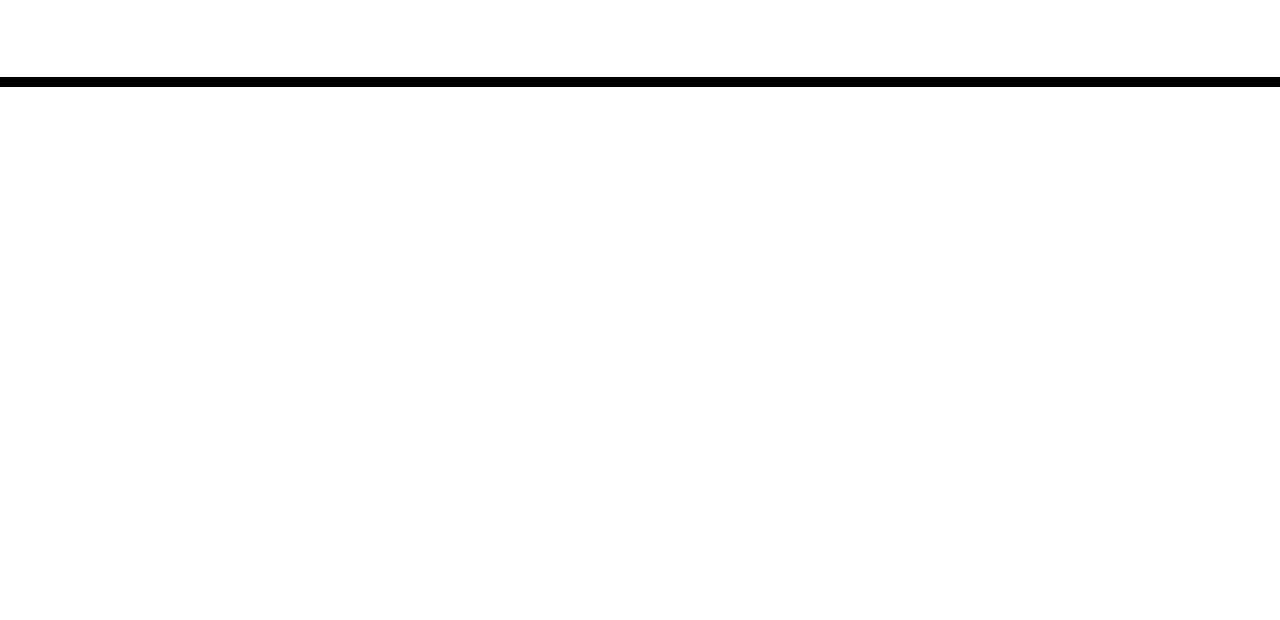
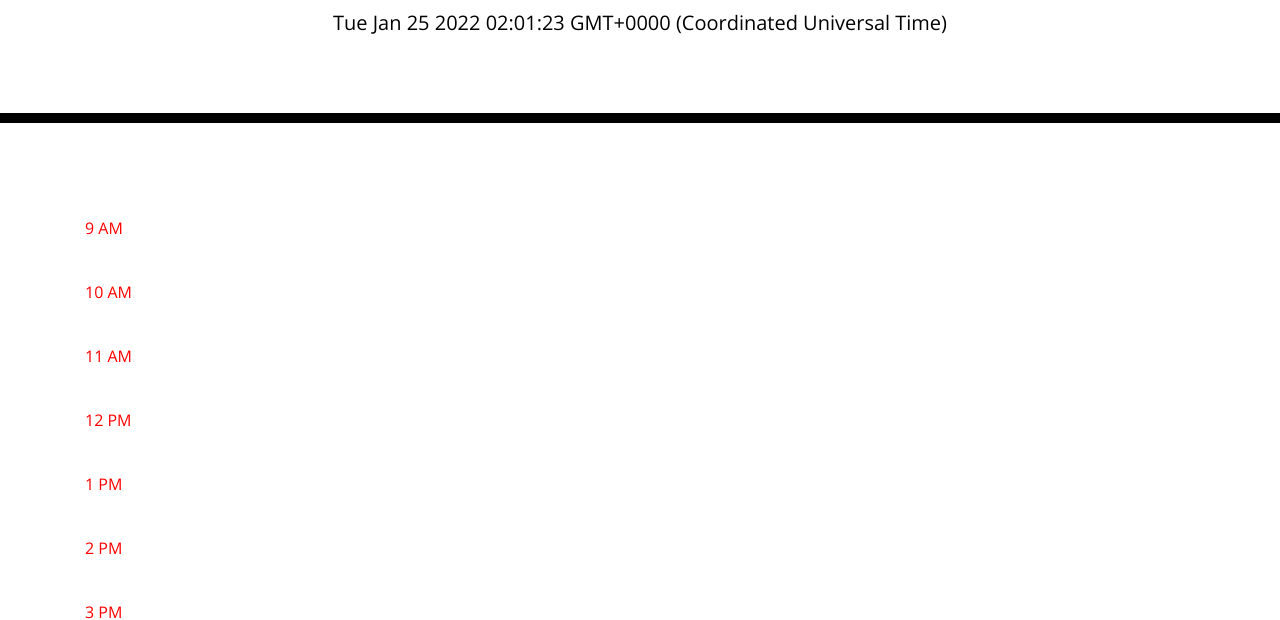
Before and after one commit to loganpalmer95/super-disco, a plain HTML site: page index.html in a window 1280 px wide. Shown: the part 181-801 px from the top of the page. Drawn offline with nearby package versions, Linux system fonts and the light colour scheme; files that its build step writes are made by us from their sources.

Commit message:
added loop function for colors vs time and current time and day to calander

```diff
--- a/assets/js/script.js
+++ b/assets/js/script.js
@@ -0,0 +1,39 @@
+//var now = moment().format("dddd, MMMM Do, YYYY, h:mm");
+var now = new Date();
+$('#currentDay').text(now);
+
+var times = [
+    "09:00",
+    "10:00",
+    "11:00",
+    "12:00",
+    "13:00",
+    "14:00",
+    "15:00",
+    "16:00",
+    "17:00"
+]
+
+for (i = 0; i < times.length; i++) {
+    var time = times[i]
+    var timeColor = document.getElementById("row-" +i);
+    var timeDate = toDate(time, "h:m")
+    if (timeDate > now) {
+        timeColor.style.color = "red";
+    }
+    else {
+        timeColor.style.color = "blue";
+    }
+    if (timeDate == now) {
+        timeColor.style.color = "yellow";
+    }
+}
+
+function toDate(dStr, format) {
+    var now = new Date();
+    if (format == "h:m") {
+        now.setHours(dStr.substr(0, dStr.indexOf(":")));
+        return now;
+    } else
+        return "Invalid Format";
+}
--- a/index.html
+++ b/index.html
@@ -18,7 +18,7 @@
       href="https://fonts.googleapis.com/css?family=Open+Sans&display=swap"
       rel="stylesheet"
     />
-    <link rel="stylesheet" href="style.css" />
+    <link rel="stylesheet" href="./assets/css/style.css" />
     <title>Work Day Scheduler</title>
   </head>
 
@@ -29,6 +29,22 @@
       <p id="currentDay" class="lead"></p>
     </header>
     <div class="container">
+      <div class="row">
+        <div class="col">
+          <div id="times">
+            <p id="row-0">9 AM</p>
+            <p id="row-1">10 AM</p>
+            <p id="row-2">11 AM</p>
+            <p id="row-3">12 PM</p>
+            <p id="row-4">1 PM</p>
+            <p id="row-5">2 PM</p>
+            <p id="row-6">3 PM</p>
+            <p id="row-7">4 PM</p>
+            <p id="row-8">10 PM</p>
+          </div>
+        </div>
+      </div>
+
       <!-- Timeblocks go here -->
     </div>
 
```
